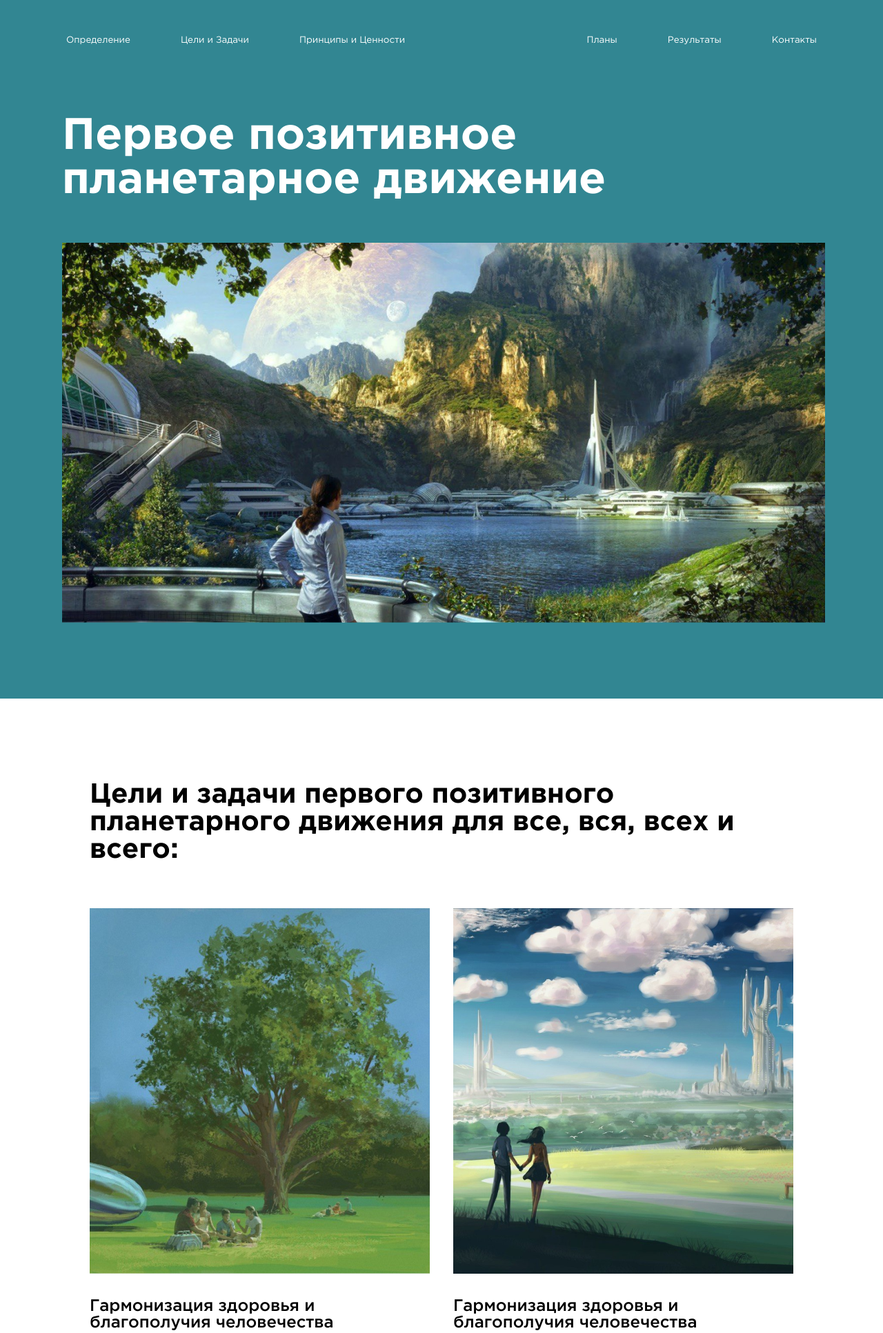
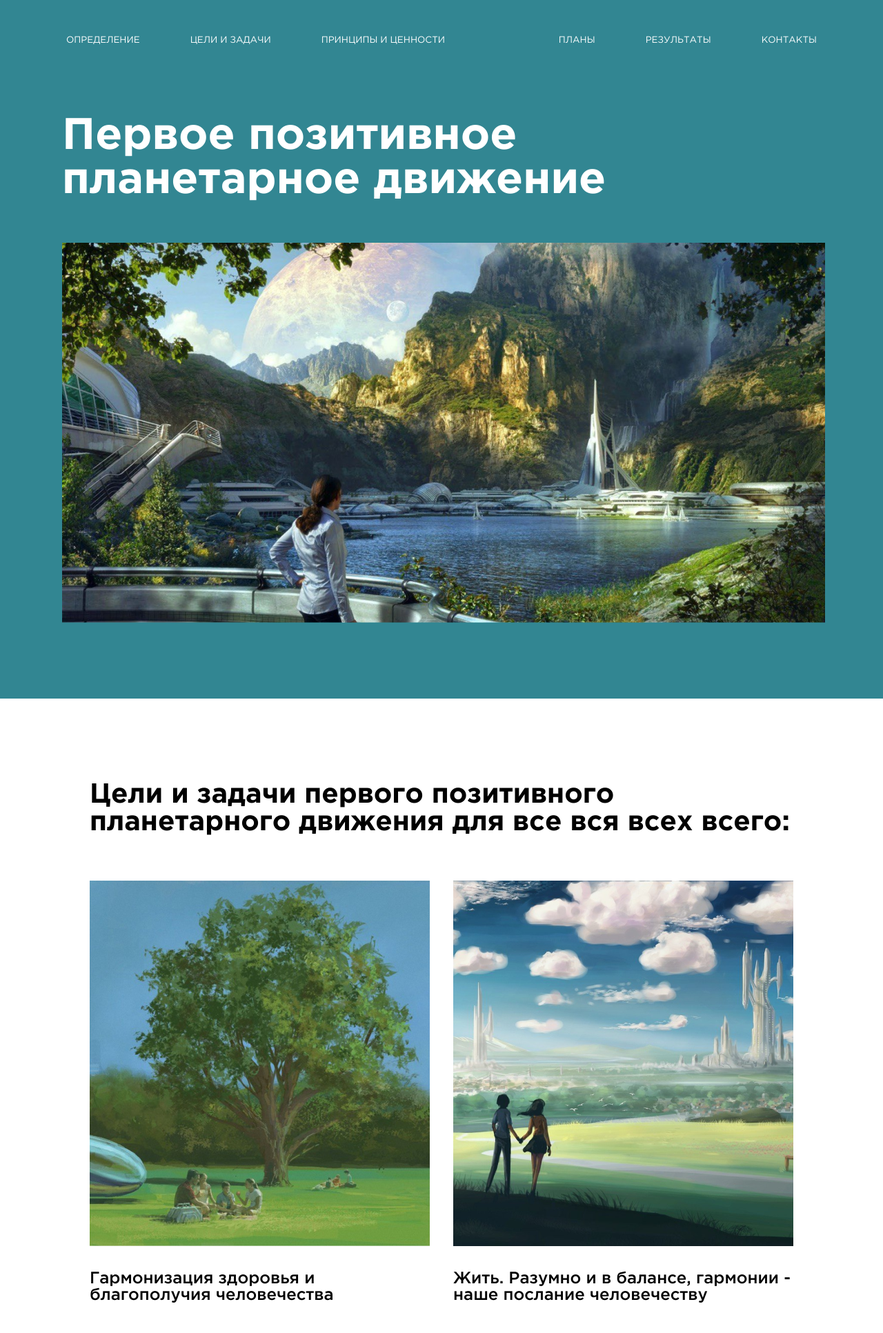
Before and after one commit to hmakhsudov/dunie, a Django app: page / in a window 1280 px wide; the page is wider, and only the part inside the window is pictured. Shown: the top 1933 px of that part at 69% size. Run offline with Django 5.2, Linux system fonts and the light colour scheme; some web fonts are replaced.

Commit message:
text changed

```diff
--- a/dunie/dunie/static/css/styles.css
+++ b/dunie/dunie/static/css/styles.css
@@ -53,6 +53,7 @@ body{
     font-size: 15px;
     padding: 0;
     margin: 0;
+    overflow: hidden;
 }
 
 
--- a/dunie/templates/index.html
+++ b/dunie/templates/index.html
@@ -16,14 +16,14 @@
         <div class="container">
             <nav>
                 <ul class="nav__left">
-                    <li><button>Определение</button></li>
-                    <li><button>Цели и Задачи</button></li>
-                    <li><button>Принципы и Ценности</button></li>
+                    <li><button>ОПРЕДЕЛЕНИЕ</button></li>
+                    <li><button>ЦЕЛИ И ЗАДАЧИ</button></li>
+                    <li><button>ПРИНЦИПЫ И ЦЕННОСТИ</button></li>
                 </ul>
                 <ul class="nav__right">
-                    <li><button>Планы</button></li>
-                    <li><button>Результаты</button></li>
-                    <li><button>Контакты</button></li>
+                    <li><button>ПЛАНЫ</button></li>
+                    <li><button>РЕЗУЛЬТАТЫ</button></li>
+                    <li><button>КОНТАКТЫ</button></li>
                 </ul>
             </nav>
             <div class="header__content">
@@ -38,7 +38,7 @@
 
     <main>
         <div class="small-container">
-            <h2>Цели и задачи первого позитивного планетарного движения для все, вся, всех и всего:</h2>
+            <h2>Цели и задачи первого позитивного планетарного движения для все вся всех всего:</h2>
             <div class="goals__content">
                 <div class="goals__item">
                     <img src="{% static 'img/goals-element.png' %}" alt="">
@@ -48,20 +48,20 @@
 
                 <div class="goals__item">
                     <img src="{% static 'img/goals-element2.png' %}" alt="">
-                    <div class="goals__text">Гармонизация здоровья и благополучия человечества</div>
+                    <div class="goals__text">Жить. Разумно и в балансе, гармонии - наше послание человечеству</div>
                 </div>
 
 
 
                 <div class="goals__item">
                     <img src="{% static 'img/goals-element3.png' %}" alt="">
-                    <div class="goals__text">Гармонизация здоровья и благополучия человечества</div>
+                    <div class="goals__text">Изменение здоровья человека и человечества на все 100% до полной нормы</div>
                 </div>
 
 
                 <div class="goals__item">
                     <img src="{% static 'img/goals-element4.png' %}" alt="">
-                    <div class="goals__text">Гармонизация здоровья и благополучия человечества</div>
+                    <div class="goals__text">Созидание для все, вся, всех и всего живого и неживого. Растительного и животного мира</div>
                 </div>
             </div>
 
@@ -84,19 +84,16 @@
                             ответственность перед будущим поколением и нашей планетой.</div>
                     </div>
                     <div class="rules__content-item">
-                        <h3 class="rules__text-title">Солидарность</h3>
-                        <div class="rules__text-description">Мы верим в солидарность и взаимопомощь, в общую
-                            ответственность перед будущим поколением и нашей планетой.</div>
+                        <h3 class="rules__text-title">Справедливость</h3>
+                        <div class="rules__text-description">Мы стремимся к созданию справедливого общества, где люди не будут ограничены неравенством, дискриминацией и эксплуатацией.</div>
                     </div>
                     <div class="rules__content-item">
-                        <h3 class="rules__text-title">Солидарность</h3>
-                        <div class="rules__text-description">Мы верим в солидарность и взаимопомощь, в общую
-                            ответственность перед будущим поколением и нашей планетой.</div>
+                        <h3 class="rules__text-title">Инновации</h3>
+                        <div class="rules__text-description">Мы ищем новые идеи и решения, чтобы преобразовать системы и процессы в более прорывные ноосферные, природоподобные, экологически устойчивые.</div>
                     </div>
                     <div class="rules__content-item">
-                        <h3 class="rules__text-title">Солидарность</h3>
-                        <div class="rules__text-description">Мы верим в солидарность и взаимопомощь, в общую
-                            ответственность перед будущим поколением и нашей планетой.</div>
+                        <h3 class="rules__text-title">Исключим из жизни</h3>
+                        <div class="rules__text-description">Боль, страх, искажения. Имеем решения как прекратить войны, болезни, снять все долговое бремя кредитов по планете, как с государств, так и с человека.</div>
                     </div>
                 </div>
             </div>
@@ -288,7 +285,7 @@
     <section class="knowcansay">
         <div class="container">
             <div class="knowcansay__content">
-                <h2>Я ЗНАЮ, МОГУ, СКАЖУ Если решил и готов, то сделаю для себя и для Человечества.</h2>
+                <h2>Я ЗНАЮ, МОГУ, СКАЖУ - Если решил и готов, то сделаю для себя и для Человечества.</h2>
             </div>
         </div>
     </section>
@@ -336,14 +333,14 @@
                 </div>
                 <div class="info__content-text second_content-text">
                     <p>Творим благо всем. У меня нет прав оценивать кто прав, кто виноват, кто зло, кто добро. Нет
-                        ни зла, ни добра, ни плохого, ни хорошего, есть все мы, сознание всех. Это и есть Живая Дорожная
-                        Карта. Я действую по своему предназначению. Донесу инфо до каждого из вас и примет решение для
+                        ни зла, ни добра, ни плохого, ни хорошего, есть все мы, сознание всех. Это и есть ЖИВАЯ дорожная
+                        карта. Я действую по своему предназначению. Донесу инфо до каждого из вас и примет решение для
                         себя каждый человек.<br> <br>Нельзя отнять у цветка его рост. Нельзя отнять у информации ее
                         движения.
-                        Она выйдет из любого положения. <br><br>Я не политик. Я - за - все, вся, всех и всего!!! <br>
+                        Она выйдет из любого положения. <br><br>Я не политик. Я за все вся всех и всего!!! <br>
                         Руководитель
                         Пресс службы группы компаний МБК Дуние, МПК Универсум и ООО Адам Адал Жол
-                        инвестиционно-коммерческое с благотворительным уклоном, Левшина Светлана Николаевна</p>
+                        инвестиционно-коммерческое с благотворительным уклоном, <br>Левшина Светлана Николаевна</p>
                 </div>
             </div>
         </div>
```
